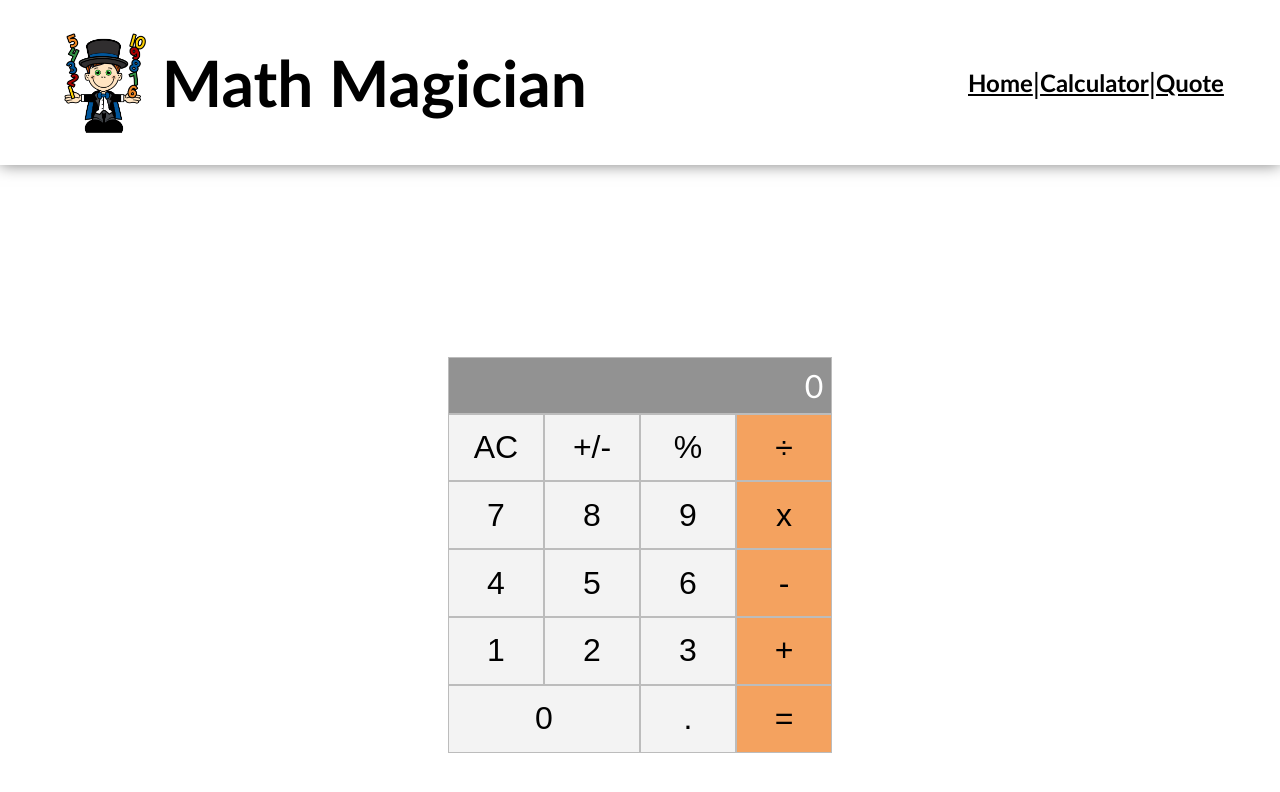
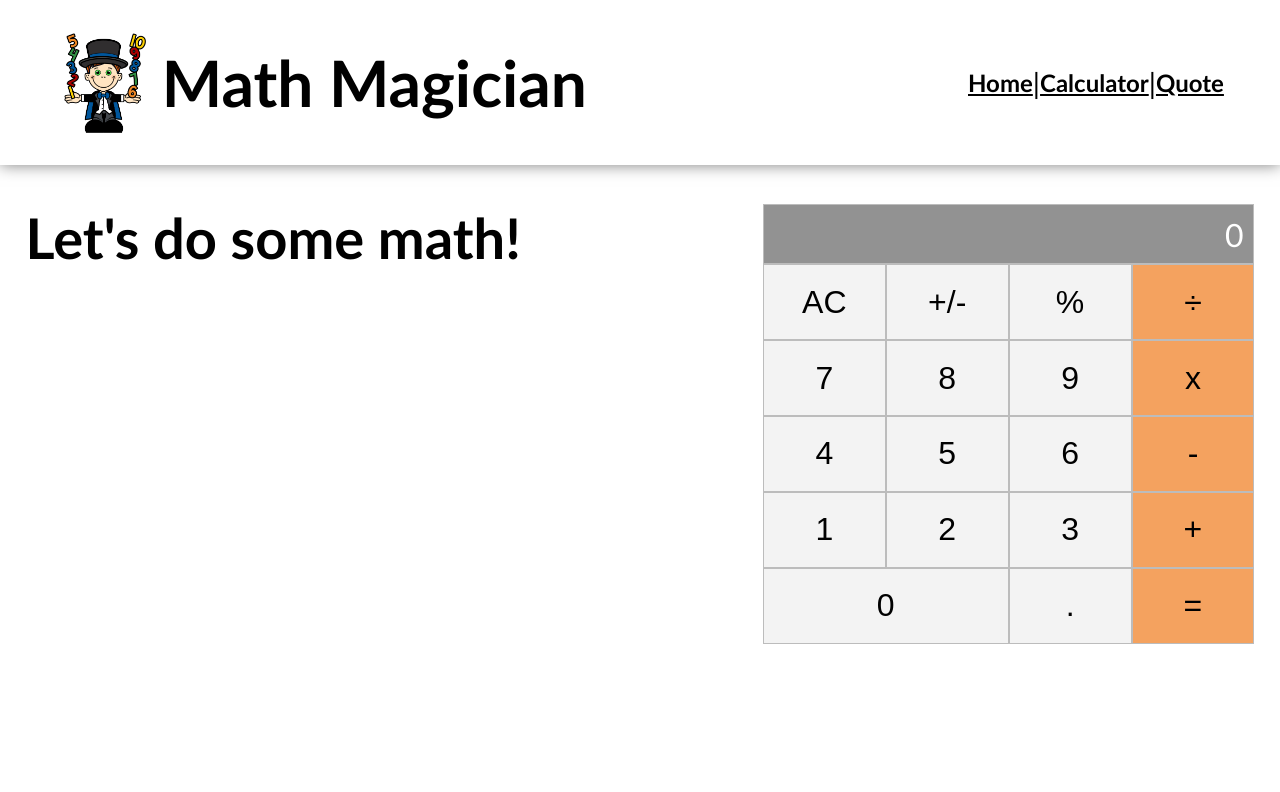
Before and after one commit to frempongdev/Math-Magician, a React (Create React App) app: page /Calculator in a window 1280 px wide. Shown: the top 792 px of the page. Built offline with nearby package versions, Linux system fonts and the light colour scheme.

Commit message:
Fix Calculator style to fit full page

```diff
--- a/src/App.css
+++ b/src/App.css
@@ -1,15 +1,21 @@
+.calcMain {
+  display: flex;
+  justify-content: space-between;
+  padding: 3% 2%;
+}
+
+.letsDo {
+  margin: 0%;
+  font-size: 3.5rem;
+}
+
 .calc-box {
-  display: flex;
-  justify-content: center;
-  align-items: center;
-  margin-top: 15%;
+  width: 40%;
 }
 
 .calc-div {
   display: grid;
   grid-template-columns: 1fr 1fr 1fr 1fr;
-  height: 50%;
-  width: 30%;
 }
 
 .calc-div > * {
--- a/src/components/Calculator.js
+++ b/src/components/Calculator.js
@@ -11,6 +11,8 @@ const Calculator = () => {
   };
 
   return (
+    <div className="calcMain">
+      <h2 className="letsDo">Let&#39;s do some math&#33;</h2>
       <div className="calc-box">
         <div className="calc-div">
           <div id="answer" className="answer">
@@ -39,6 +41,7 @@ const Calculator = () => {
           <button type="button" onClick={handleNumberClick} id="equal-to" className="operand">=</button>
         </div>
       </div>
+    </div>
   );
 };
 export default Calculator;
--- a/src/components/Home.js
+++ b/src/components/Home.js
@@ -2,7 +2,7 @@ import homeStyle from '../styleModules/Home.module.css';
 
 const Home = () => (
   <div className={homeStyle.homeBox}>
-    <h2>Welcome to our page</h2>
+    <h2>Welcome to our page!</h2>
     <p>
       Mathematics is one of the most fundamental and practical sciences, and it plays an
       essential role in everyday life. In particular, arithmetic is an essential branch of
```
Lines whose indentation alone changed are shown as unchanged.
